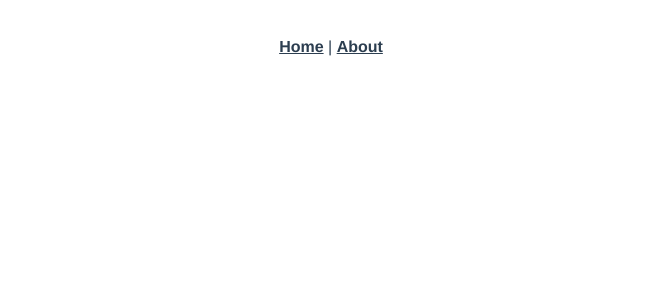
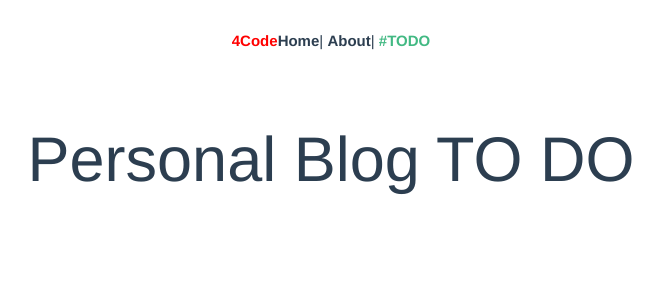
Before and after one commit to mkwiatek770/Blog, a Vue app in the folder src/web/: page /todo in a window 1280 px wide. Shown: the top 300 px of the page, without its empty margins (309-972 px from the left). Built offline with nearby package versions, Linux system fonts and the light colour scheme.

Commit message:
Initial changes in Vue.js project

```diff
--- a/src/web/public/index.html
+++ b/src/web/public/index.html
@@ -1,17 +1,34 @@
 <!DOCTYPE html>
 <html lang="en">
+
 <head>
   <meta charset="utf-8">
   <meta http-equiv="X-UA-Compatible" content="IE=edge">
-    <meta name="viewport" content="width=device-width,initial-scale=1.0">
+  <!--Let browser know website is optimized for mobile-->
+  <meta name="viewport" content="width=device-width, initial-scale=1.0" />
   <link rel="icon" href="<%= BASE_URL %>favicon.ico">
-    <title>web</title>
+  <!--Import Google Icon Font-->
+  <link href="https://fonts.googleapis.com/icon?family=Material+Icons"
+    rel="stylesheet">
+  <!--Import materialize.css-->
+  <link type="text/css" rel="stylesheet"
+    href="https://cdnjs.cloudflare.com/ajax/libs/materialize/1.0.0/css/materialize.min.css"
+    media="screen,projection" />
+  <title>4Code</title>
 </head>
+
 <body>
   <noscript>
-      <strong>We're sorry but web doesn't work properly without JavaScript enabled. Please enable it to continue.</strong>
+    <strong>We're sorry but web doesn't work properly without JavaScript
+      enabled. Please enable it to continue.</strong>
   </noscript>
   <div id="app"></div>
   <!-- built files will be auto injected -->
+
+  <!--JavaScript at end of body for optimized loading-->
+  <script type="text/javascript"
+    src="https://cdnjs.cloudflare.com/ajax/libs/materialize/1.0.0/js/materialize.min.js">
+  </script>
 </body>
+
 </html>
--- a/src/web/src/App.vue
+++ b/src/web/src/App.vue
@@ -1,16 +1,18 @@
 <template>
   <div id="app">
     <div id="nav">
-      <router-link to="/">Home</router-link> |
-      <router-link to="/about">About</router-link>
+      <a id="brand">4Code</a>
+      <router-link to="/">Home</router-link>|
+      <router-link to="/about">About</router-link>|
+      <router-link to="/todo">#TODO</router-link>
     </div>
-    <router-view/>
+    <router-view />
   </div>
 </template>
 
 <style>
 #app {
-  font-family: 'Avenir', Helvetica, Arial, sans-serif;
+  font-family: "Avenir", Helvetica, Arial, sans-serif;
   -webkit-font-smoothing: antialiased;
   -moz-osx-font-smoothing: grayscale;
   text-align: center;
@@ -28,4 +30,9 @@
 #nav a.router-link-exact-active {
   color: #42b983;
 }
+
+#nav #brand {
+  font-weight: bold;
+  color: red;
+}
 </style>
--- a/src/web/src/router.js
+++ b/src/web/src/router.js
@@ -7,8 +7,7 @@ Vue.use(Router);
 export default new Router({
   mode: 'history',
   base: process.env.BASE_URL,
-  routes: [
-    {
+  routes: [{
       path: '/',
       name: 'home',
       component: Home,
@@ -19,7 +18,12 @@ export default new Router({
       // route level code-splitting
       // this generates a separate chunk (about.[hash].js) for this route
       // which is lazy-loaded when the route is visited.
-      component: () => import(/* webpackChunkName: "about" */ './views/About.vue'),
+      component: () => import( /* webpackChunkName: "about" */ './views/About.vue'),
     },
+    {
+      path: '/todo',
+      name: 'todo',
+      component: () => import('./views/ToDo.vue')
+    }
   ],
 });
--- a/src/web/src/views/Home.vue
+++ b/src/web/src/views/Home.vue
@@ -1,7 +1,7 @@
 <template>
   <div class="home">
     <img alt="Vue logo" src="../assets/logo.png">
-    <HelloWorld msg="Welcome to Your Vue.js App"/>
+    <HelloWorld msg="Welcomee to Your Vue.js App"/>
   </div>
 </template>
 
--- /dev/null
+++ b/src/web/src/views/ToDo.vue
@@ -0,0 +1,9 @@
+<template>
+  <div class="todo">
+    <h1>Personal Blog TO DO</h1>
+  </div>
+</template>
+
+<script>
+export default {};
+</script>
```
Lines whose indentation alone changed are shown as unchanged.
